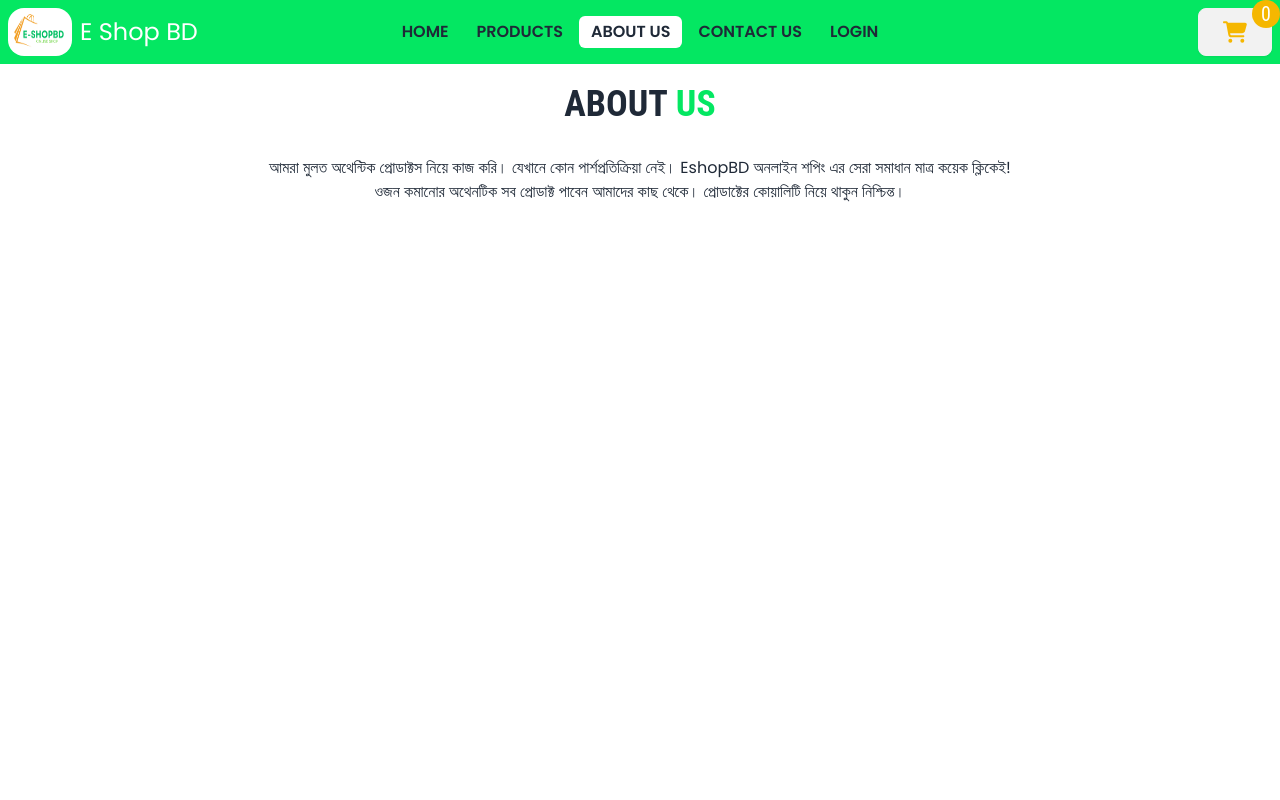
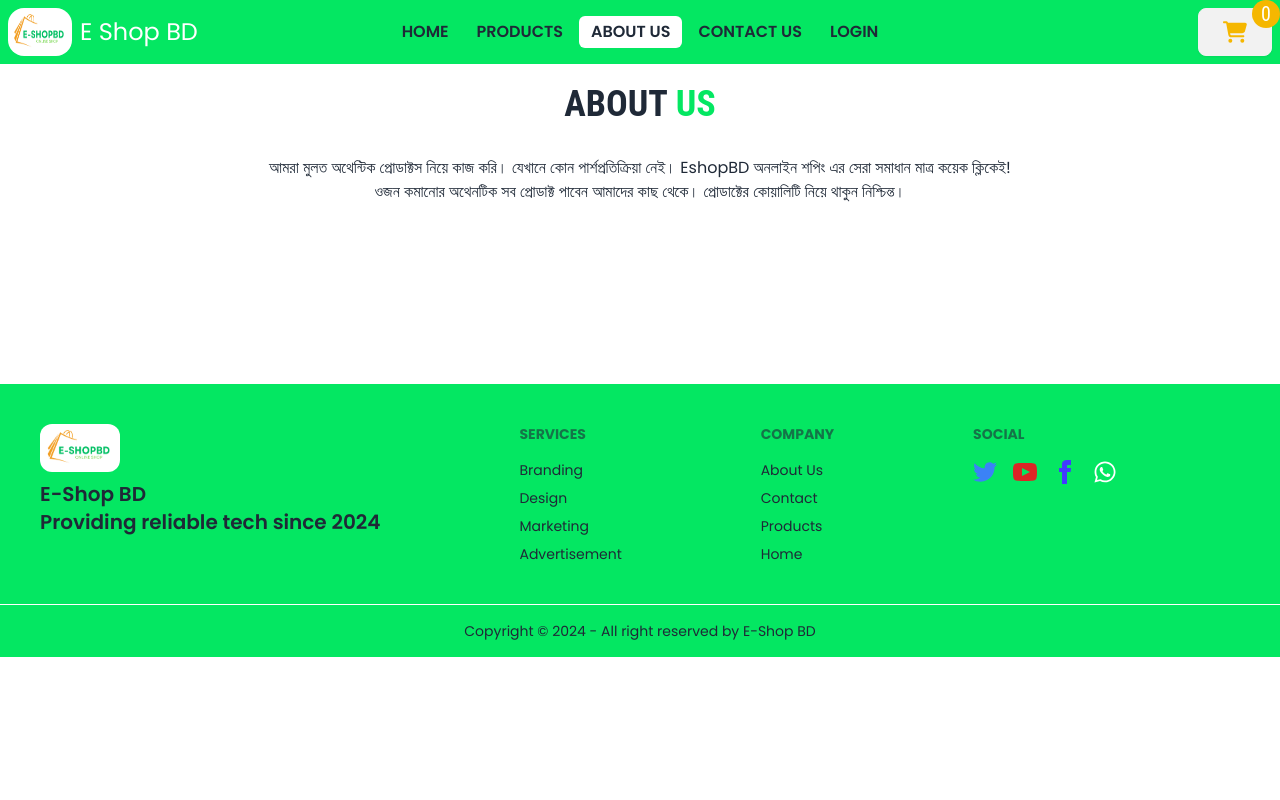
Before and after one commit to taskinahmadalfaruqe/kito-green-tea, a React (Vite) app: page /about in a window 1280 px wide. Shown: the top 800 px of the page. Built offline with nearby package versions, Linux system fonts and the light colour scheme; no server answers.

Commit message:
[Remove ;]: remove extra ; from auth provider and set a fixed for about us page.

```diff
--- a/src/Pages/About/About.jsx
+++ b/src/Pages/About/About.jsx
@@ -1,8 +1,7 @@
-
 import SectionTitle from "../../shared/SectionTitle";
 const About = () => {
   return (
-    <div className="container min-h-screen">
+    <div className="container h-[300px]">
       <SectionTitle
         SectionTitleValue01="About"
         SectionTitleValue02="US"
--- a/src/Provider/AuthProvider.jsx
+++ b/src/Provider/AuthProvider.jsx
@@ -96,7 +96,7 @@ const AuthProvider = ({ children }) => {
   return (
     <>
       <AuthContext.Provider value={Value}>{children}</AuthContext.Provider>
-      <ToastContainer></ToastContainer>;
+      <ToastContainer></ToastContainer>
     </>
   );
 };
```
